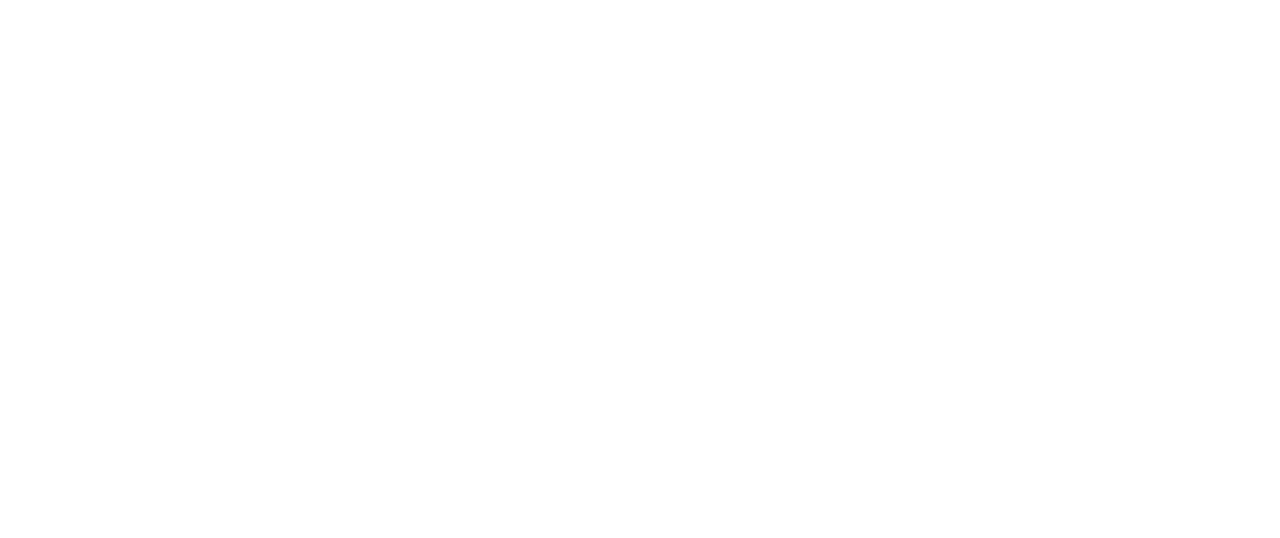
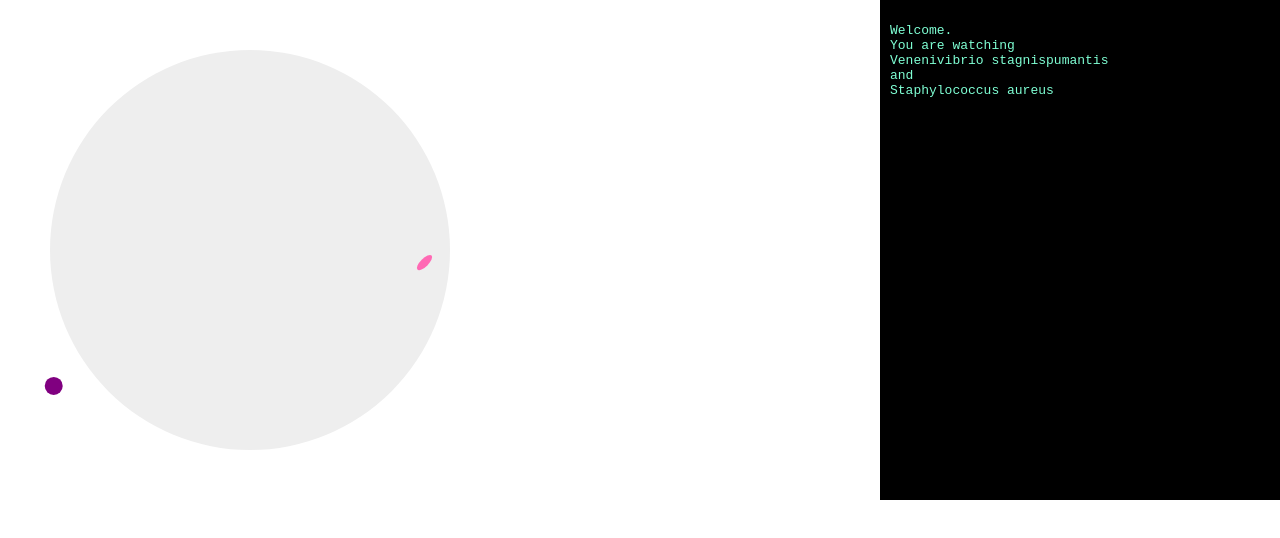
Before and after one commit to hypnotics/bacteriasim, a plain HTML site: page bacteria/index.html in a window 1280 px wide. Drawn offline with Linux system fonts and the light colour scheme.

Commit message:
plotting bacteria

```diff
--- a/bacteria/bacteria.js
+++ b/bacteria/bacteria.js
@@ -6,7 +6,7 @@ function uuidv4 () {
   })
 }
 
-function Bacteria (id, shape, gram, p, c, o, f, g, s, x, y) {
+function Bacteria (id, shape, gram, p, c, o, f, g, s, x, y, pMin,pMed,pMax,tMin,tMed,tMax,oMin,oMed,oMax) {
   this.taxonomy = {
     'phylum': p,
     'class': c,
@@ -15,6 +15,12 @@ function Bacteria (id, shape, gram, p, c, o, f, g, s, x, y) {
     'genus': g,
     'species': s
   }
+  this.tolerance = {
+    'ph': [pMin,pMed,pMax],
+    'temp': [tMin,tMed,tMax],
+    'oxygen': [oMin,oMed,oMax]
+  }
+
   this.shape = shape
   this.position = {
     'x': x,
@@ -22,11 +28,27 @@ function Bacteria (id, shape, gram, p, c, o, f, g, s, x, y) {
   }
   this.id = id
   this.name = g + ' ' + s
-  this.gram_positive = gram
+  this.gram = gram
   this.greeting = function () {
     window.alert('Hi! I\'m ' + this.name + '.')
   }
 }
 
-var bact1 = new Bacteria(uuidv4(), 'Bacillus', true, null, null, null, null, 'Venenivibrio', 'stagnispumantis')
-bact1.greeting()
+// var bact1 = new Bacteria(
+//     uuidv4(),
+//     'bacillus',
+//     true,
+//     'Aquificae',
+//     'Aquificae',
+//     'Aquificales',
+//     'Hydrogenothermaceae',
+//     'Venenivibrio',
+//     'stagnispumantis',
+//     Math.random()*100,
+//     Math.random()*100,
+//     4.8, 5.4, 5.8, // pH
+//     45, 70, 75, // Celsius
+//     1, 6, 10 // v/v Oxygen
+//   )
+
+// bact1.greeting()
--- /dev/null
+++ b/bacteria/draw.js
@@ -0,0 +1,33 @@
+function drawCircle(){
+    canvas = document.querySelector("canvas")
+    context = canvas.getContext("2d")
+    context.beginPath();
+    context.fillStyle = '#eeeeee';
+    context.arc(250, 250, 200, 0, 2 * Math.PI);
+    context.fill();
+}
+
+function plotBacteria(b){
+    canvas = document.querySelector("canvas")
+    context = canvas.getContext("2d")
+
+    context.beginPath();
+
+    // Gram staining
+    if (b.gram){
+        context.fillStyle = 'purple';
+    }else{
+        context.fillStyle = '#ff69b4';
+    }
+
+    // Shapes
+    if (b.shape === "bacillus"){
+        context.ellipse(b.position.x, b.position.y, 4, 10, 45 * Math.PI/180, 0, 2 * Math.PI);
+    }
+    if (b.shape === "coccus") {
+        context.arc(b.position.x, b.position.y, 9, 0, 2 * Math.PI);
+    }
+
+    context.fill();
+
+}
--- a/bacteria/index.html
+++ b/bacteria/index.html
@@ -8,6 +8,58 @@
 </head>
 <html>
     <body>
+        <canvas id="canvas" width="500" height="500"></canvas>
+        <div style="float:right; background-color: black; color: aquamarine; height: 500px; width: 400px;">
+            <pre style="padding: 10px" id="console"></pre>
+        </div>
     </body>
 </html>
 <script src="bacteria.js"></script>
+<script src="draw.js"></script>
+<script>
+
+  var bact1 = new Bacteria(
+    uuidv4(),
+    'bacillus',
+    false,
+    'Aquificae',
+    'Aquificae',
+    'Aquificales',
+    'Hydrogenothermaceae',
+    'Venenivibrio',
+    'stagnispumantis',
+    50 + Math.random()*400,
+    50 + Math.random()*400,
+    4.8, 5.4, 5.8, // pH
+    45, 70, 75, // Celsius
+    1, 6, 10 // v/v Oxygen
+  )
+
+   var bact2 = new Bacteria(
+    uuidv4(),
+    'coccus',
+    true,
+    'Firmicutes',
+    'Bacilli',
+    'Bacillales',
+    'Staphylococcaceae',
+    'Staphylococcus',
+    'aureus',
+    50 + Math.random()*400,
+    50 + Math.random()*400,
+    4.8, 5.4, 5.8, // pH
+    45, 70, 75, // Celsius
+    1, 6, 10 // v/v Oxygen
+  )
+
+  drawCircle();
+
+  document.getElementById('console').append('Welcome.\n');
+  document.getElementById('console').append('You are watching\n')
+  document.getElementById('console').append(bact1.name +'\n');
+  document.getElementById('console').append('and\n');
+  document.getElementById('console').append(bact2.name +'\n');
+  plotBacteria(bact1);
+  plotBacteria(bact2);
+
+</script>
```
Also changed, not shown: bacteria/shapes.png (added), 3 other files.
